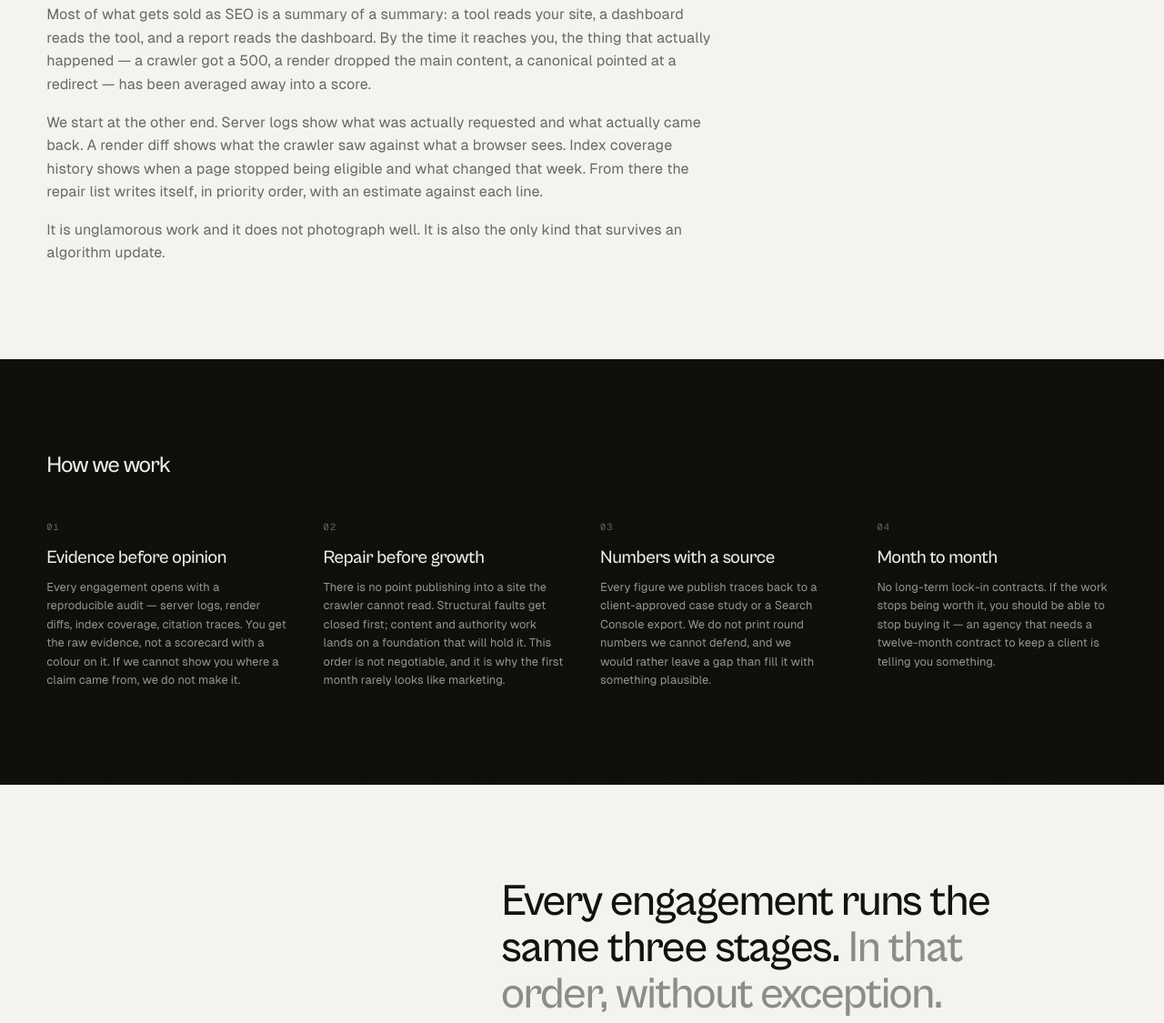
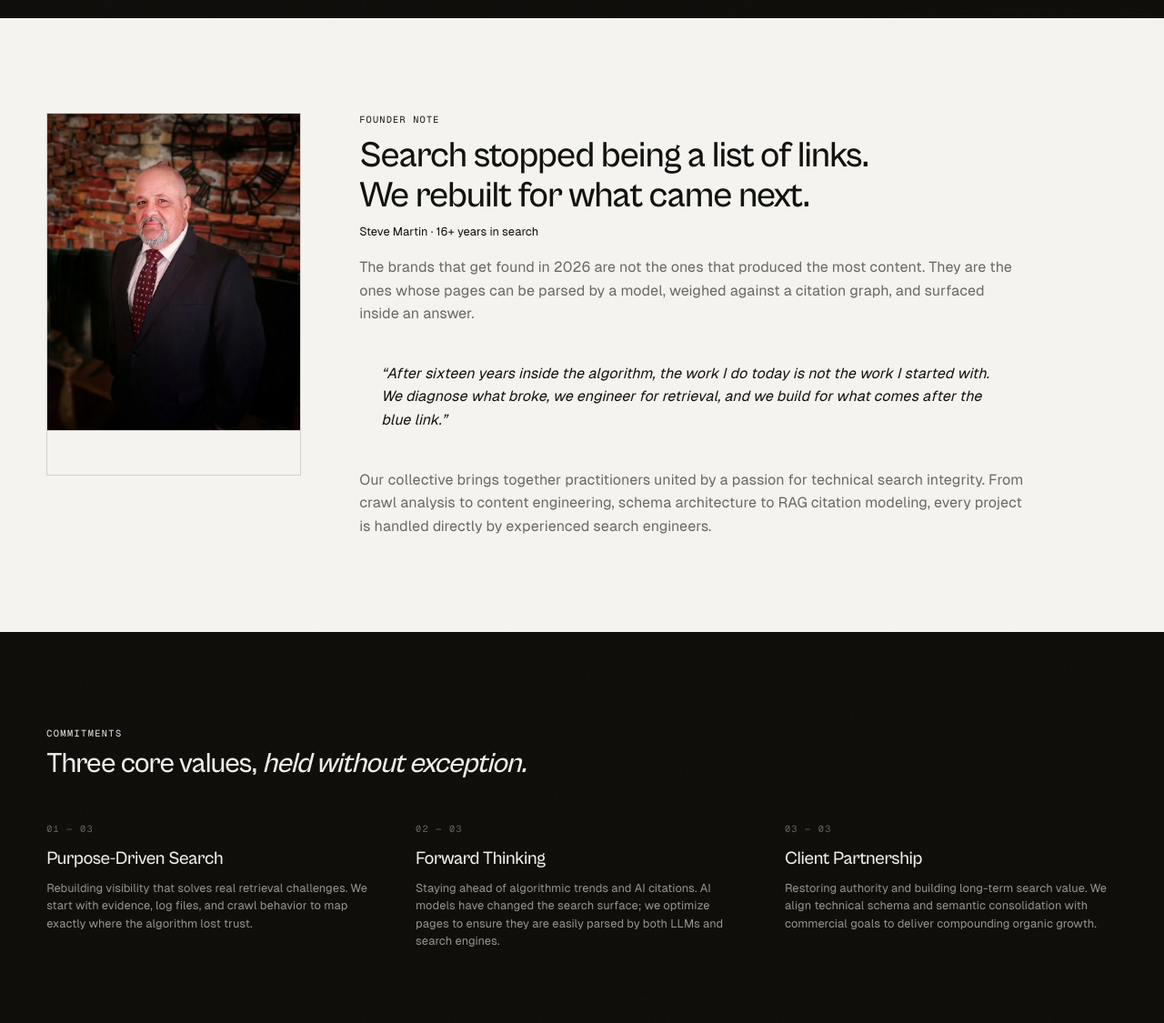
Before and after one commit to banmart/gobiya-08142026, an Astro site: page /about in a window 1280 px wide. Shown: the part 704-1829 px from the top of the page at 91% size. Built offline with nearby package versions, Linux system fonts and the light colour scheme; Astro itself is replaced by a stand-in of ours.

Commit message:
Update About page with founder bio, commitments, and search engineering pillars

```diff
--- a/src/pages/about.astro
+++ b/src/pages/about.astro
@@ -7,26 +7,40 @@ import Method from '../components/Method.astro';
 import Testimonials from '../components/Testimonials.astro';
 import { brand, site } from '../data/site';
 
-const principles = [
+const commitments = [
   {
     index: '01',
-    title: 'Evidence before opinion',
-    body: 'Every engagement opens with a reproducible audit — server logs, render diffs, index coverage, citation traces. You get the raw evidence, not a scorecard with a colour on it. If we cannot show you where a claim came from, we do not make it.',
+    title: 'Purpose-Driven Search',
+    body: 'Rebuilding visibility that solves real retrieval challenges. We start with evidence, log files, and crawl behavior to map exactly where the algorithm lost trust.',
   },
   {
     index: '02',
-    title: 'Repair before growth',
-    body: 'There is no point publishing into a site the crawler cannot read. Structural faults get closed first; content and authority work lands on a foundation that will hold it. This order is not negotiable, and it is why the first month rarely looks like marketing.',
+    title: 'Forward Thinking',
+    body: 'Staying ahead of algorithmic trends and AI citations. AI models have changed the search surface; we optimize pages to ensure they are easily parsed by both LLMs and search engines.',
   },
   {
     index: '03',
-    title: 'Numbers with a source',
-    body: 'Every figure we publish traces back to a client-approved case study or a Search Console export. We do not print round numbers we cannot defend, and we would rather leave a gap than fill it with something plausible.',
+    title: 'Client Partnership',
+    body: 'Restoring authority and building long-term search value. We align technical schema and semantic consolidation with commercial goals to deliver compounding organic growth.',
+  },
+];
+
+const pillars = [
+  {
+    title: 'Systematic Search',
+    body: "Search is more than ranking links—it's about solving real retrieval challenges. Our process ensures every technical schema structure and structural decision has purpose.",
   },
   {
-    index: '04',
-    title: 'Month to month',
-    body: 'No long-term lock-in contracts. If the work stops being worth it, you should be able to stop buying it — an agency that needs a twelve-month contract to keep a client is telling you something.',
+    title: 'Compounded Recovery',
+    body: 'We believe in systematic diagnosis over quick fixes. Each project is an opportunity to recover lost organic traffic and build long-term authority through strategic content pruning and compression.',
+  },
+  {
+    title: 'Entity and Indexing Control',
+    body: 'Success comes from indexing, entity mapping, and execution. We turn complex algorithmic drops into clear, recovered growth across both Google rankings and AI Overview systems.',
+  },
+  {
+    title: 'Transparency and Audits',
+    body: 'Every project begins with a deep log and crawl audit. Our collaborative process ensures clear technical reporting, focused indexing attention, and consistent delivery by search architects who own the work.',
   },
 ];
 
@@ -34,66 +48,106 @@ const schema = [
   {
     '@type': 'AboutPage',
     name: `About ${brand.name}`,
+    description: 'Los Angeles search transformation studio, founded 2010.',
     mainEntity: { '@id': `${site.url}/#organization` },
+  },
+  {
+    '@type': 'Person',
+    name: 'Steve Martin',
+    jobTitle: 'Founder & Principal Search Engineer',
+    worksFor: { '@id': `${site.url}/#organization` },
+    sameAs: [
+      'https://www.linkedin.com/in/stevemartingobiya/',
+      'https://x.com/SteveMarti66556',
+    ],
   },
 ];
 ---
 
 <Base
-  title="About — A Los Angeles Search Practice"
-  description="Gobiya is a Los Angeles search practice working from primary evidence — logs, headers, render output — rather than dashboard summaries. Here is how we work and why."
+  title="Behind the 16-Year Recovery Formula | About Gobiya Studio"
+  description="Meet the search practitioners who build what they sell. Discover our history of algorithmic restoration and engineering sustainable RAG citations."
   breadcrumbs={[{ name: 'Home', href: '/' }, { name: 'About', href: '/about' }]}
   schema={schema}
 >
   <PageIntro
     variant="warp"
-    eyebrow={`Est. ${brand.founded} · ${brand.locality}, ${brand.region}`}
-    title="Evidence beats opinion, every time."
-    lede="Gobiya exists because most search advice is asserted rather than demonstrated. We work from logs, headers, and render output instead — and we show you the working."
+    eyebrow={`Est. 2010 · ${brand.locality}, ${brand.region}`}
+    title="Search engineering for what comes next."
+    lede="We believe in the power of purposeful search engineering. Every page serves a function, every crawl has meaning. By staying ahead of algorithm changes and retrieval-augmented generation (RAG) trends, we ensure our clients receive solutions that are both current and future-ready."
   />
 
   <section class="intro">
     <div class="shell">
       <Reveal>
-        <p class="intro-text">
-          Most of what gets sold as SEO is a summary of a summary: a tool reads
-          your site, a dashboard reads the tool, and a report reads the
-          dashboard. By the time it reaches you, the thing that actually
-          happened — a crawler got a 500, a render dropped the main content, a
-          canonical pointed at a redirect — has been averaged away into a score.
-        </p>
-        <p class="intro-text">
-          We start at the other end. Server logs show what was actually
-          requested and what actually came back. A render diff shows what the
-          crawler saw against what a browser sees. Index coverage history shows
-          when a page stopped being eligible and what changed that week. From
-          there the repair list writes itself, in priority order, with an
-          estimate against each line.
-        </p>
-        <p class="intro-text">
-          It is unglamorous work and it does not photograph well. It is also the
-          only kind that survives an algorithm update.
-        </p>
+        <div class="founder-card">
+          <div class="founder-media">
+            <img
+              src="/assets/img/steve-portrait.webp"
+              alt="Steve Martin — Founder of Gobiya"
+              class="founder-photo"
+              width="280"
+              height="350"
+              loading="eager"
+            />
+            <div class="founder-badge">
+              <span>Built for search recovery. Since 2010.</span>
+            </div>
+          </div>
+          <div class="founder-bio">
+            <span class="founder-eyebrow">Founder Note</span>
+            <h2 class="founder-name">Search stopped being a list of links. We rebuilt for what came next.</h2>
+            <p class="founder-role">Steve Martin · 16+ years in search</p>
+            <p class="intro-text">
+              The brands that get found in 2026 are not the ones that produced the most content. They are the ones whose pages can be parsed by a model, weighed against a citation graph, and surfaced inside an answer.
+            </p>
+            <blockquote class="founder-quote">
+              “After sixteen years inside the algorithm, the work I do today is not the work I started with. We diagnose what broke, we engineer for retrieval, and we build for what comes after the blue link.”
+            </blockquote>
+            <p class="intro-text">
+              Our collective brings together practitioners united by a passion for technical search integrity. From crawl analysis to content engineering, schema architecture to RAG citation modeling, every project is handled directly by experienced search engineers.
+            </p>
+          </div>
+        </div>
       </Reveal>
     </div>
   </section>
 
-  <section class="principles band-void">
+  <section class="commitments band-void">
     <div class="grain" aria-hidden="true"></div>
     <div class="shell">
       <Reveal>
-        <h2 class="principles-title">How we work</h2>
+        <span class="section-eyebrow">Commitments</span>
+        <h2 class="section-title">Three core values, <span class="title-accent">held without exception.</span></h2>
       </Reveal>
 
-      <ol class="principles-grid">
-        {principles.map((principle, i) => (
-          <Reveal as="li" delay={i * 70} class="principle">
-            <span class="principle-index tnum">{principle.index}</span>
-            <h3 class="principle-name">{principle.title}</h3>
-            <p class="principle-body">{principle.body}</p>
+      <ol class="commitments-grid">
+        {commitments.map((item, i) => (
+          <Reveal as="li" delay={i * 70} class="commitment-card">
+            <span class="commitment-index tnum">{item.index} — 03</span>
+            <h3 class="commitment-name">{item.title}</h3>
+            <p class="commitment-body">{item.body}</p>
           </Reveal>
         ))}
       </ol>
+    </div>
+  </section>
+
+  <section class="pillars">
+    <div class="shell">
+      <Reveal>
+        <span class="section-eyebrow">Our Approach</span>
+        <h2 class="section-title">The way we work — <span class="title-accent">simple steps, remarkable results.</span></h2>
+      </Reveal>
+
+      <div class="pillars-grid">
+        {pillars.map((pillar, i) => (
+          <Reveal delay={i * 60} class="pillar-card">
+            <h3 class="pillar-name">{pillar.title}</h3>
+            <p class="pillar-body">{pillar.body}</p>
+          </Reveal>
+        ))}
+      </div>
     </div>
   </section>
 
@@ -106,7 +160,7 @@ const schema = [
       <Reveal class="about-foot-inner">
         <div>
           <h2 class="about-foot-title">Where to find us</h2>
-          <p class="about-foot-line">{brand.location}</p>
+          <p class="about-foot-line">3580 Wilshire Blvd, Ste 132 · Los Angeles, CA 90010</p>
           <p class="about-foot-line">{brand.hours}</p>
           <p class="about-foot-line">
             <a href={`mailto:${brand.email}`}>{brand.email}</a>
@@ -125,53 +179,181 @@ const schema = [
     padding-block: var(--space-3xl);
   }
 
+  .founder-card {
+    display: grid;
+    grid-template-columns: minmax(0, 1fr);
+    gap: var(--space-xl);
+    align-items: start;
+  }
+
+  .founder-media {
+    position: relative;
+    max-width: 280px;
+    border: var(--rule-hairline) solid var(--color-rule);
+    background: var(--color-paper-sunken);
+  }
+
+  .founder-photo {
+    width: 100%;
+    height: auto;
+    display: block;
+    object-fit: cover;
+  }
+
+  .founder-badge {
+    padding: var(--space-xs) var(--space-sm);
+    background: var(--color-navy);
+    color: var(--color-paper);
+    font-family: var(--font-outlier);
+    font-size: var(--text-xs);
+    letter-spacing: 0.08em;
+    text-align: center;
+    border-block-start: var(--rule-hairline) solid var(--color-rule);
+  }
+
+  .founder-eyebrow {
+    display: block;
+    font-family: var(--font-outlier);
+    font-size: var(--text-xs);
+    letter-spacing: 0.12em;
+    text-transform: uppercase;
+    color: var(--color-carmine);
+    margin-block-end: var(--space-xs);
+  }
+
+  .founder-name {
+    font-size: clamp(1.75rem, 3.5vw, 2.5rem);
+    font-weight: 500;
+    letter-spacing: -0.03em;
+    line-height: 1.1;
+    color: var(--color-navy);
+  }
+
+  .founder-role {
+    font-size: var(--text-sm);
+    color: var(--color-neutral-muted);
+    margin-block-start: 0.5rem;
+    margin-block-end: var(--space-md);
+  }
+
   .intro-text {
     max-width: 68ch;
     color: var(--color-neutral);
+    font-size: var(--text-base);
+    line-height: 1.6;
   }
 
   .intro-text + .intro-text {
     margin-block-start: var(--space-md);
   }
 
-  .principles {
+  .founder-quote {
+    margin-block: var(--space-lg);
+    padding: var(--space-md) var(--space-lg);
+    border-inline-start: 3px solid var(--color-navy);
+    background: var(--color-paper-sunken);
+    font-size: var(--text-base);
+    font-style: italic;
+    color: var(--color-navy);
+    max-width: 68ch;
+    line-height: 1.6;
+  }
+
+  .commitments {
     position: relative;
     isolation: isolate;
     padding-block: var(--space-3xl);
   }
 
-  .principles-title {
-    font-size: var(--text-lg);
+  .section-eyebrow {
+    display: block;
+    font-family: var(--font-outlier);
+    font-size: var(--text-xs);
+    letter-spacing: 0.14em;
+    text-transform: uppercase;
+    color: var(--color-carmine);
+    margin-block-end: var(--space-xs);
+  }
+
+  .section-title {
+    font-size: var(--text-xl);
     font-weight: 500;
     letter-spacing: -0.03em;
+    max-width: 32ch;
   }
 
-  .principles-grid {
+  .title-accent {
+    font-weight: 300;
+    color: var(--color-neutral-muted);
+    font-style: italic;
+  }
+
+  .commitments-grid {
     display: grid;
     grid-template-columns: minmax(0, 1fr);
     gap: var(--space-xl);
     margin-block-start: var(--space-xl);
   }
 
-  .principle-index {
+  .commitment-card {
+    border: var(--rule-hairline) solid rgba(255, 255, 255, 0.1);
+    background: rgba(255, 255, 255, 0.03);
+    padding: var(--space-xl);
+  }
+
+  .commitment-index {
     font-family: var(--font-outlier);
     font-size: var(--text-xs);
     letter-spacing: 0.12em;
     color: var(--color-void-muted);
   }
 
-  .principle-name {
+  .commitment-name {
     margin-block-start: var(--space-sm);
     font-size: var(--text-md);
     font-weight: 500;
     letter-spacing: -0.02em;
+    color: var(--color-void-ink);
   }
 
-  .principle-body {
+  .commitment-body {
     margin-block-start: var(--space-sm);
     font-size: var(--text-sm);
     color: var(--color-void-neutral);
     max-width: 46ch;
+    line-height: 1.5;
+  }
+
+  .pillars {
+    padding-block: var(--space-3xl);
+    border-block-start: var(--rule-hairline) solid var(--color-rule);
+  }
+
+  .pillars-grid {
+    display: grid;
+    grid-template-columns: minmax(0, 1fr);
+    gap: var(--space-xl);
+    margin-block-start: var(--space-xl);
+  }
+
+  .pillar-card {
+    border: var(--rule-hairline) solid var(--color-rule);
+    background: var(--color-paper-elevated);
+    padding: var(--space-xl);
+  }
+
+  .pillar-name {
+    font-size: var(--text-md);
+    font-weight: 500;
+    letter-spacing: -0.02em;
+    color: var(--color-navy);
+  }
+
+  .pillar-body {
+    margin-block-start: var(--space-sm);
+    font-size: var(--text-sm);
+    color: var(--color-neutral);
+    line-height: 1.5;
   }
 
   .about-foot {
@@ -205,14 +387,17 @@ const schema = [
   }
 
   @media (width >= 48rem) {
-    .principles-grid {
+    .founder-card {
+      grid-template-columns: 280px 1fr;
+      gap: var(--space-2xl);
+    }
+
+    .commitments-grid {
+      grid-template-columns: repeat(3, minmax(0, 1fr));
+    }
+
+    .pillars-grid {
       grid-template-columns: repeat(2, minmax(0, 1fr));
     }
   }
-
-  @media (width >= 72rem) {
-    .principles-grid {
-      grid-template-columns: repeat(4, minmax(0, 1fr));
-    }
-  }
 </style>
```
